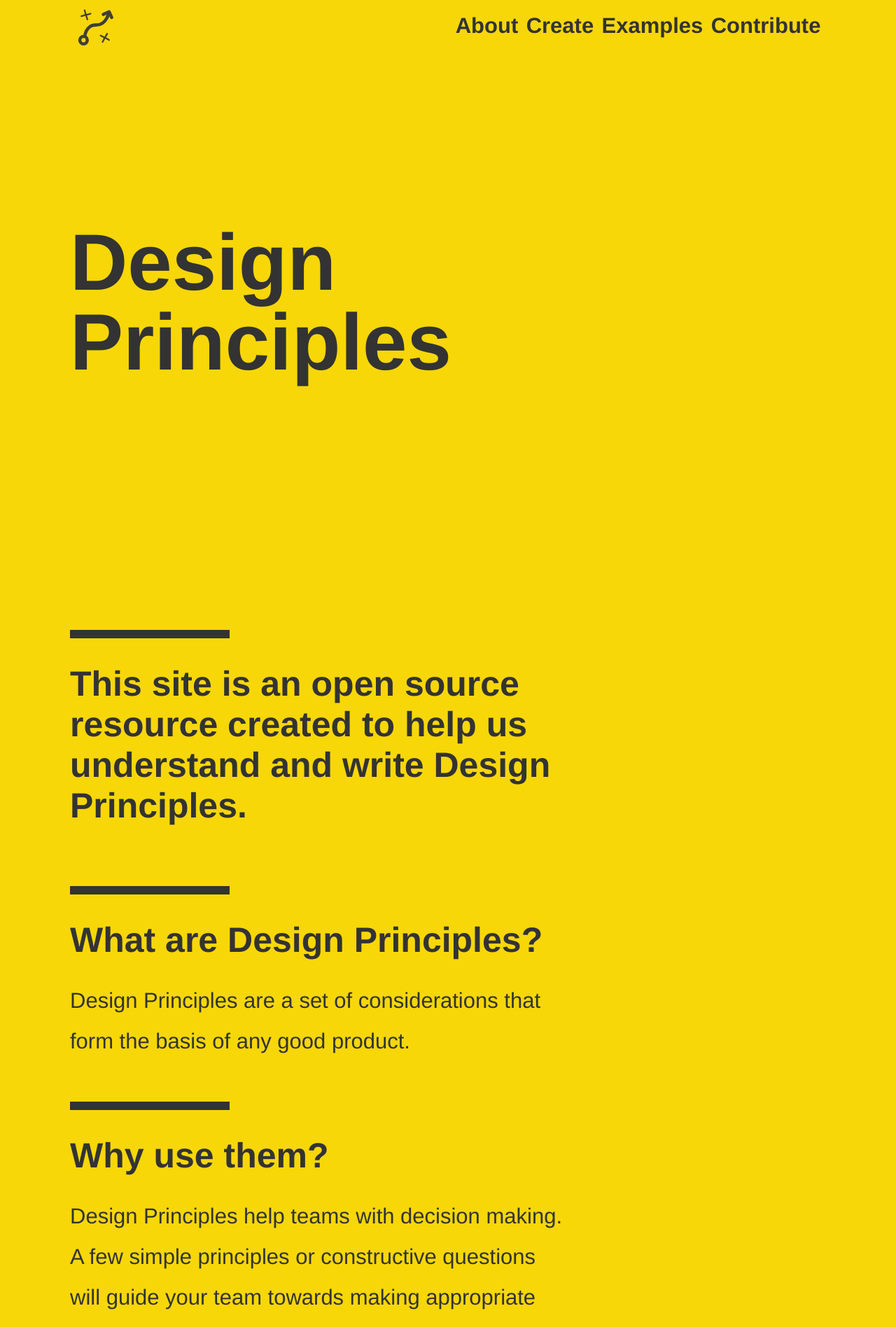
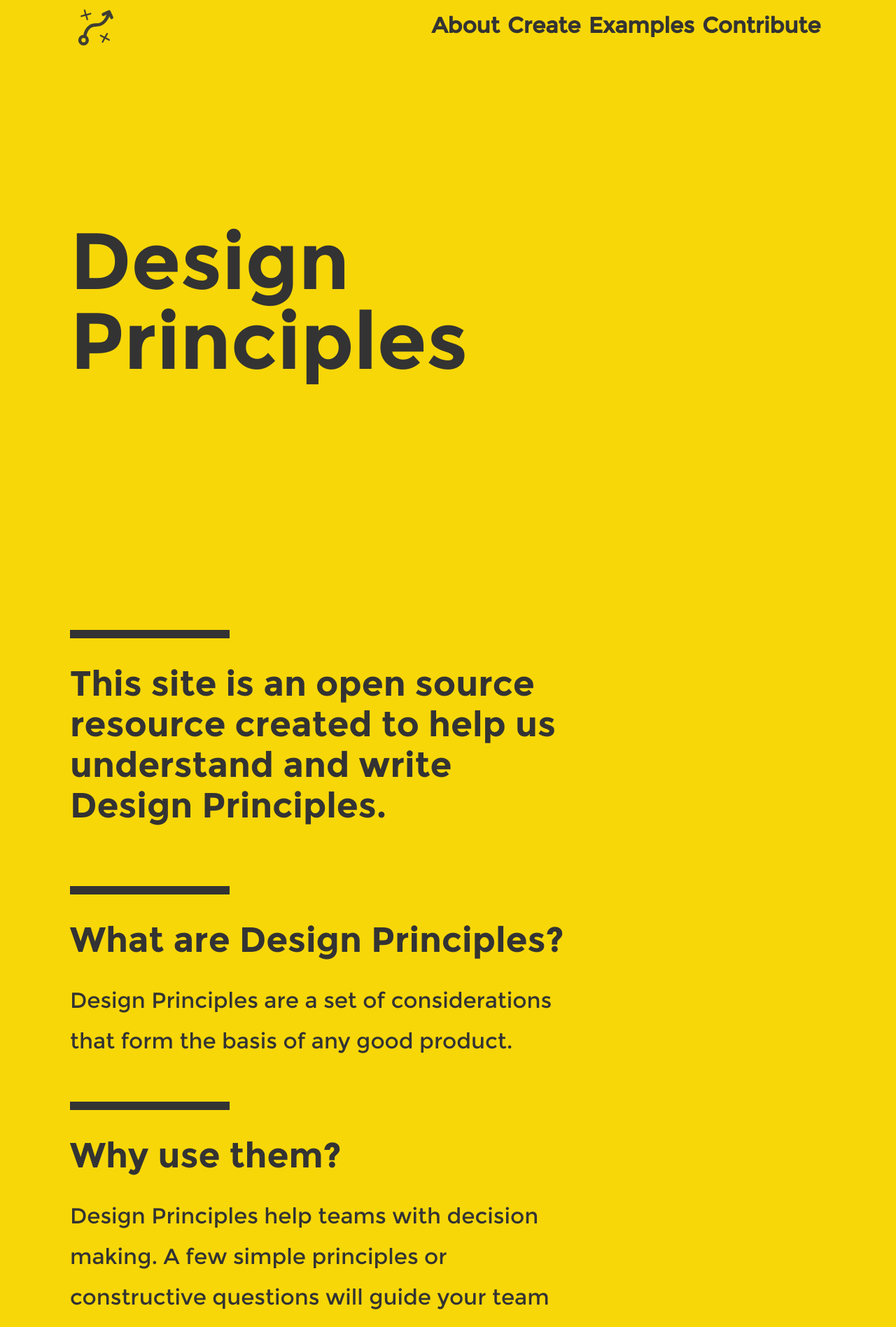
Before and after one commit to benbrignell/principles.design, a Jekyll site: the page built from index.html, in a window 1280 px wide. Shown: the top 1896 px of the page at 70% size. Built offline with Jekyll 4.4.1, drawn with Linux system fonts in a browser that asks for light colours; some web fonts are replaced.

Commit message:
changed font to montserrat

```diff
--- a/_sass/_typography.scss
+++ b/_sass/_typography.scss
@@ -1,22 +1,22 @@
 @font-face{
-	font-family: "HK Grotesk";
-	src: 	url('/assets/fonts/HKGrotesk-Regular.eot');
-	src: 	url('/assets/fonts/HKGrotesk-Regular.eot?#iefix') format('embedded-opentype'),
-				url('/assets/fonts/HKGrotesk-Regular.woff2') format('woff2'),
-				url('/assets/fonts/HKGrotesk-Regular.woff') format('woff'),
-	    	url('/assets/fonts/HKGrotesk-Regular.ttf') format('truetype'),
-	    	url('/assets/fonts/HKGrotesk-Regular.svg#webfont') format('svg');
+	font-family: "Montserrat";
+	src: 	url('/assets/fonts/montserrat-regular-webfont.eot');
+	src: 	url('/assets/fonts/montserrat-regular-webfont.eot?#iefix') format('embedded-opentype'),
+				url('/assets/fonts/montserrat-regular-webfont.woff2') format('woff2'),
+				url('/assets/fonts/montserrat-regular-webfont.woff') format('woff'),
+	    	url('/assets/fonts/montserrat-regular-webfont.ttf') format('truetype'),
+	    	url('/assets/fonts/montserrat-regular-webfont.svg#webfont') format('svg');
 				font-weight: normal;
 				font-style: normal;
 }
 @font-face{
-	font-family: "HK Grotesk Bold";
-	src: url('/assets/fonts/HKGrotesk-Bold.eot');
-	src: url('/assets/fonts/HKGrotesk-Bold.eot?#iefix') format('embedded-opentype'),
-				url('/assets/fonts/HKGrotesk-Bold.woff2') format('woff2'),
-			 url('/assets/fonts/HKGrotesk-Bold.woff') format('woff'),
-	     url('/assets/fonts/HKGrotesk-Bold.ttf') format('truetype'),
-	     url('/assets/fonts/HKGrotesk-Bold.svg#webfont') format('svg');
+	font-family: "Montserrat Bold";
+	src: url('/assets/fonts/montserrat-bold-webfont.eot');
+	src: url('/assets/fonts/montserrat-bold-webfont.eot?#iefix') format('embedded-opentype'),
+				url('/assets/fonts/montserrat-bold-webfont.woff2') format('woff2'),
+			 url('/assets/fonts/montserrat-bold-webfont.woff') format('woff'),
+	     url('/assets/fonts/montserrat-bold-webfont.ttf') format('truetype'),
+	     url('/assets/fonts/montserrat-bold-webfont.svg#webfont') format('svg');
 			 font-weight: normal;
 			 font-style: normal;
 }
--- a/_sass/_variables.scss
+++ b/_sass/_variables.scss
@@ -40,9 +40,9 @@ $mq-l:              920px;
 $max-width:         1080px;
 
 // Font stack
-$body-font: "HK Grotesk", Helvetica, "Helvetica Neue", "Franklin Gothic", "ITC Franklin Gothic", Arial, sans-serif;
+$body-font: "Montserrat", Helvetica, "Helvetica Neue", "Franklin Gothic", "ITC Franklin Gothic", Arial, sans-serif;
 
-$body-font-bold: "HK Grotesk Bold", Helvetica, "Helvetica Neue", "Franklin Gothic", "ITC Franklin Gothic", Arial, sans-serif;
+$body-font-bold: "Montserrat Bold", Helvetica, "Helvetica Neue", "Franklin Gothic", "ITC Franklin Gothic", Arial, sans-serif;
 
 
 
```
